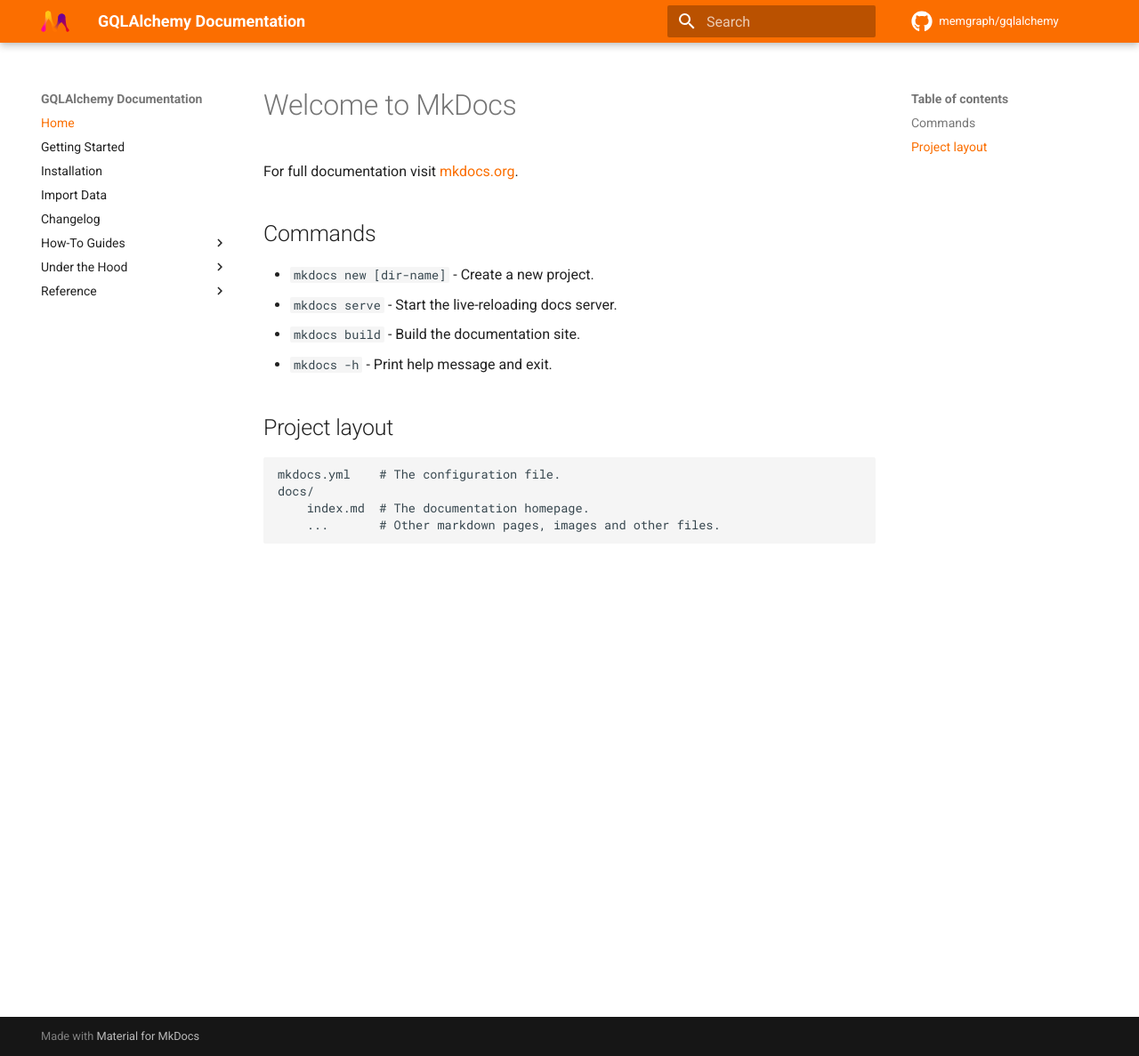
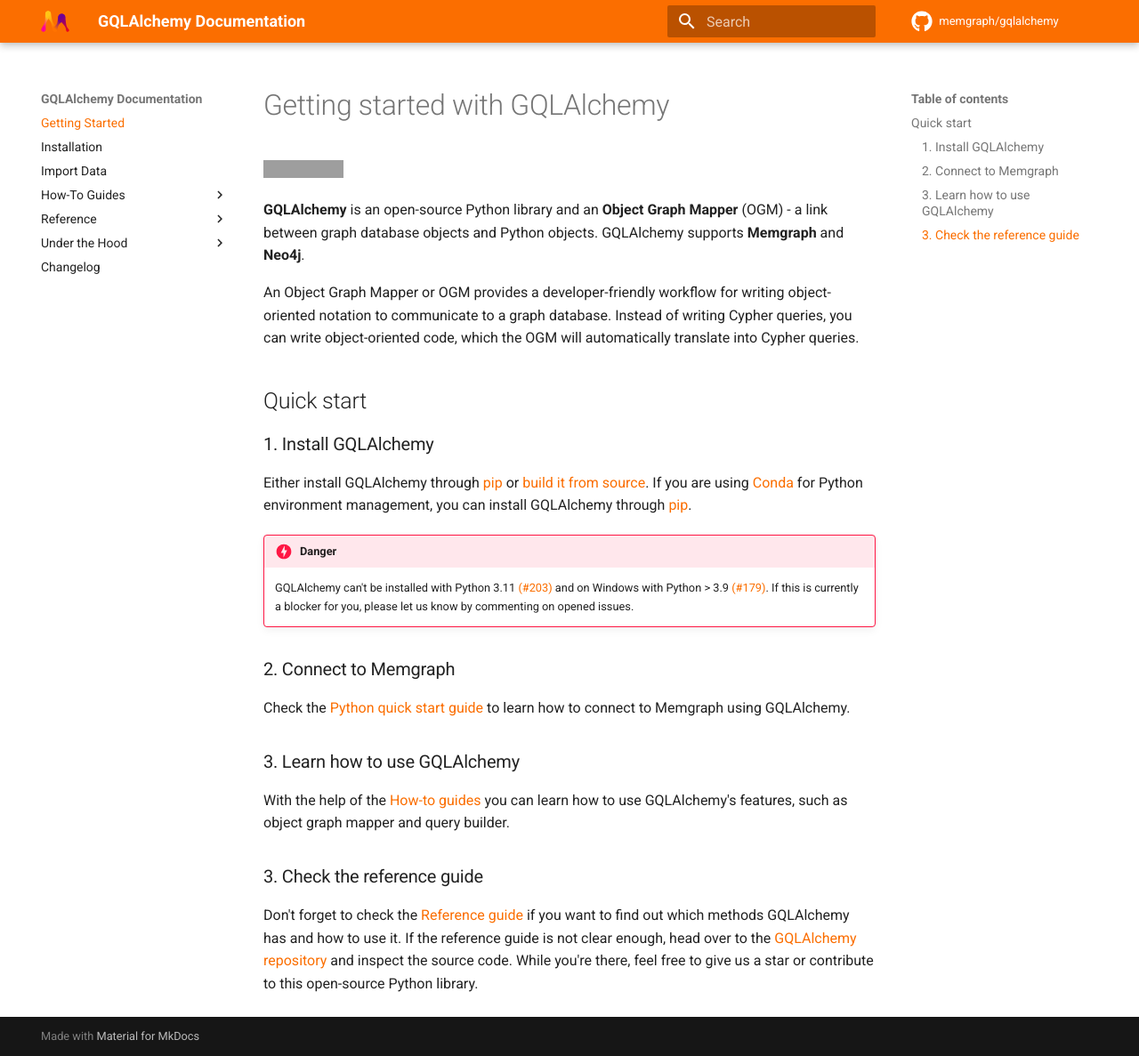
Before and after one commit to memgraph/gqlalchemy, an MkDocs documentation site: the page built from docs/index.md, in a window 1280 px wide and 1187 px high. Shown: the whole window at 89% size. Built offline with MkDocs 1.6.1 and Material for MkDocs 9.7.7, drawn with Linux system fonts in a browser that asks for light colours; comment, search, counter and statistics services are not loaded; grey boxes are pictures that could not be loaded.

Commit message:
Update menu items

```diff
--- a/docs/getting-started.md
+++ /dev/null
@@ -1,29 +0,0 @@
-# Getting started with GQLAlchemy
-
-[![GQLAlchemy](https://img.shields.io/badge/source-GQLAlchemy-FB6E00?style=for-the-badge&logo=github&logoColor=white)](https://github.com/memgraph/gqlalchemy)
-
-**GQLAlchemy** is an open-source Python library and an **Object Graph Mapper** (OGM) - a link between graph database objects and Python objects. GQLAlchemy supports **Memgraph** and **Neo4j**.
-
-An Object Graph Mapper or OGM provides a developer-friendly workflow for writing object-oriented notation to communicate to a graph database. Instead of writing Cypher queries, you can write object-oriented code, which the OGM will automatically translate into Cypher queries.
-
-## Quick start
-
-### 1. Install GQLAlchemy
-
-Either install GQLAlchemy through [pip](installation.md#pip) or [build it from
-source](installation.md#source). If you are using [Conda](https://docs.conda.io/en/latest/) for Python environment management, you can install GQLAlchemy through [pip](installation.md#pip).
-
-!!! danger
-    GQLAlchemy can't be installed with Python 3.11 [(#203)](https://github.com/memgraph/gqlalchemy/issues/203) and on Windows with Python > 3.9 [(#179)](https://github.com/memgraph/gqlalchemy/issues/179). If this is currently a blocker for you, please let us know by commenting on opened issues.
-
-### 2. Connect to Memgraph
-
-Check the [Python quick start guide](https://memgraph.com/docs) to learn how to connect to Memgraph using GQLAlchemy.
-
-### 3. Learn how to use GQLAlchemy
-
-With the help of the [How-to guides](how-to-guides/overview.md) you can learn how to use GQLAlchemy's features, such as object graph mapper and query builder.
-
-### 3. Check the reference guide
-
-Don't forget to check the [Reference guide](reference/gqlalchemy/overview.md) if you want to find out which methods GQLAlchemy has and how to use it. If the reference guide is not clear enough, head over to the [GQLAlchemy repository](https://github.com/memgraph/gqlalchemy) and inspect the source code. While you're there, feel free to give us a star or contribute to this open-source Python library.
--- a/docs/index.md
+++ b/docs/index.md
@@ -1,17 +1,29 @@
-# Welcome to MkDocs
+# Getting started with GQLAlchemy
 
-For full documentation visit [mkdocs.org](https://www.mkdocs.org).
+[![GQLAlchemy](https://img.shields.io/badge/source-GQLAlchemy-FB6E00?style=for-the-badge&logo=github&logoColor=white)](https://github.com/memgraph/gqlalchemy)
 
-## Commands
+**GQLAlchemy** is an open-source Python library and an **Object Graph Mapper** (OGM) - a link between graph database objects and Python objects. GQLAlchemy supports **Memgraph** and **Neo4j**.
 
-* `mkdocs new [dir-name]` - Create a new project.
-* `mkdocs serve` - Start the live-reloading docs server.
-* `mkdocs build` - Build the documentation site.
-* `mkdocs -h` - Print help message and exit.
+An Object Graph Mapper or OGM provides a developer-friendly workflow for writing object-oriented notation to communicate to a graph database. Instead of writing Cypher queries, you can write object-oriented code, which the OGM will automatically translate into Cypher queries.
 
-## Project layout
+## Quick start
 
-    mkdocs.yml    # The configuration file.
-    docs/
-        index.md  # The documentation homepage.
-        ...       # Other markdown pages, images and other files.
+### 1. Install GQLAlchemy
+
+Either install GQLAlchemy through [pip](installation.md#pip) or [build it from
+source](installation.md#source). If you are using [Conda](https://docs.conda.io/en/latest/) for Python environment management, you can install GQLAlchemy through [pip](installation.md#pip).
+
+!!! danger
+    GQLAlchemy can't be installed with Python 3.11 [(#203)](https://github.com/memgraph/gqlalchemy/issues/203) and on Windows with Python > 3.9 [(#179)](https://github.com/memgraph/gqlalchemy/issues/179). If this is currently a blocker for you, please let us know by commenting on opened issues.
+
+### 2. Connect to Memgraph
+
+Check the [Python quick start guide](https://memgraph.com/docs) to learn how to connect to Memgraph using GQLAlchemy.
+
+### 3. Learn how to use GQLAlchemy
+
+With the help of the [How-to guides](how-to-guides/overview.md) you can learn how to use GQLAlchemy's features, such as object graph mapper and query builder.
+
+### 3. Check the reference guide
+
+Don't forget to check the [Reference guide](reference/gqlalchemy/overview.md) if you want to find out which methods GQLAlchemy has and how to use it. If the reference guide is not clear enough, head over to the [GQLAlchemy repository](https://github.com/memgraph/gqlalchemy) and inspect the source code. While you're there, feel free to give us a star or contribute to this open-source Python library.
--- a/mkdocs.yml
+++ b/mkdocs.yml
@@ -8,7 +8,6 @@
 theme:
   name: 'material'
   logo: 'assets/memgraph-logo.svg'
-  site_favicon: 'aassets/favicon.png'
   font:
     text: 'Roboto'
     code: 'Roboto Mono'
@@ -18,11 +17,9 @@
     primary: 'custom'
     accent: 'custom'
 nav:
-  - Home: 'index.md'
-  - Getting Started: 'getting-started.md'
+  - Getting Started: 'index.md'
   - Installation: 'installation.md'
   - Import Data: 'import-data.md'
-  - Changelog: 'changelog.md'
   - How-To Guides:
     - Overview: 'how-to-guides/overview.md'
     - OGM: 'how-to-guides/ogm.md'
@@ -39,9 +36,6 @@
       - Export Python Graphs: 'how-to-guides/translators/export-python-graphs.md'
       - Import Python Graphs: 'how-to-guides/translators/import-python-graphs.md'
       - Triggers: 'how-to-guides/triggers/triggers.md'
-  - Under the Hood:
-    - Overview: 'under-the-hood/overview.md'
-    - Python Graph Translators: 'under-the-hood/python-graph-translators.md'
   - Reference:
     - Overview: 'reference/gqlalchemy/overview.md'
     - Connection: 'reference/gqlalchemy/connection.md'
@@ -75,6 +69,10 @@
       - Database Client: 'reference/gqlalchemy/vendors/database_client.md'
       - Memgraph: 'reference/gqlalchemy/vendors/memgraph.md'
       - Neo4j: 'reference/gqlalchemy/vendors/neo4j.md'
+  - Under the Hood:
+    - Overview: 'under-the-hood/overview.md'
+    - Python Graph Translators: 'under-the-hood/python-graph-translators.md'
+  - Changelog: 'changelog.md'
 repo_name: 'memgraph/gqlalchemy'
 repo_url: 'https://github.com/memgraph/gqlalchemy'
 extra_css:
```
Also changed, not shown: docs/assets/images/favicon.png (renamed from docs/assets/favicon.png).
